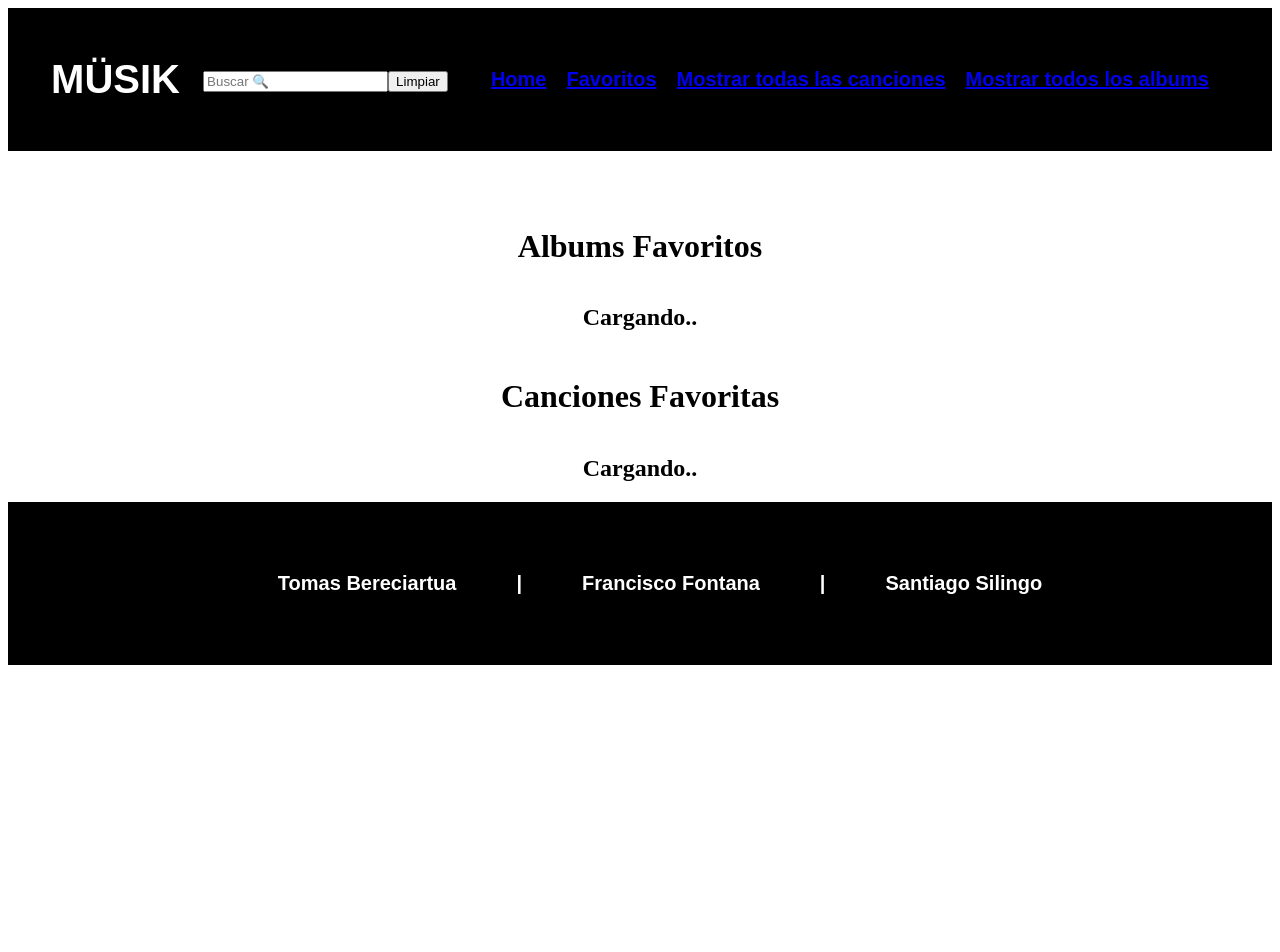
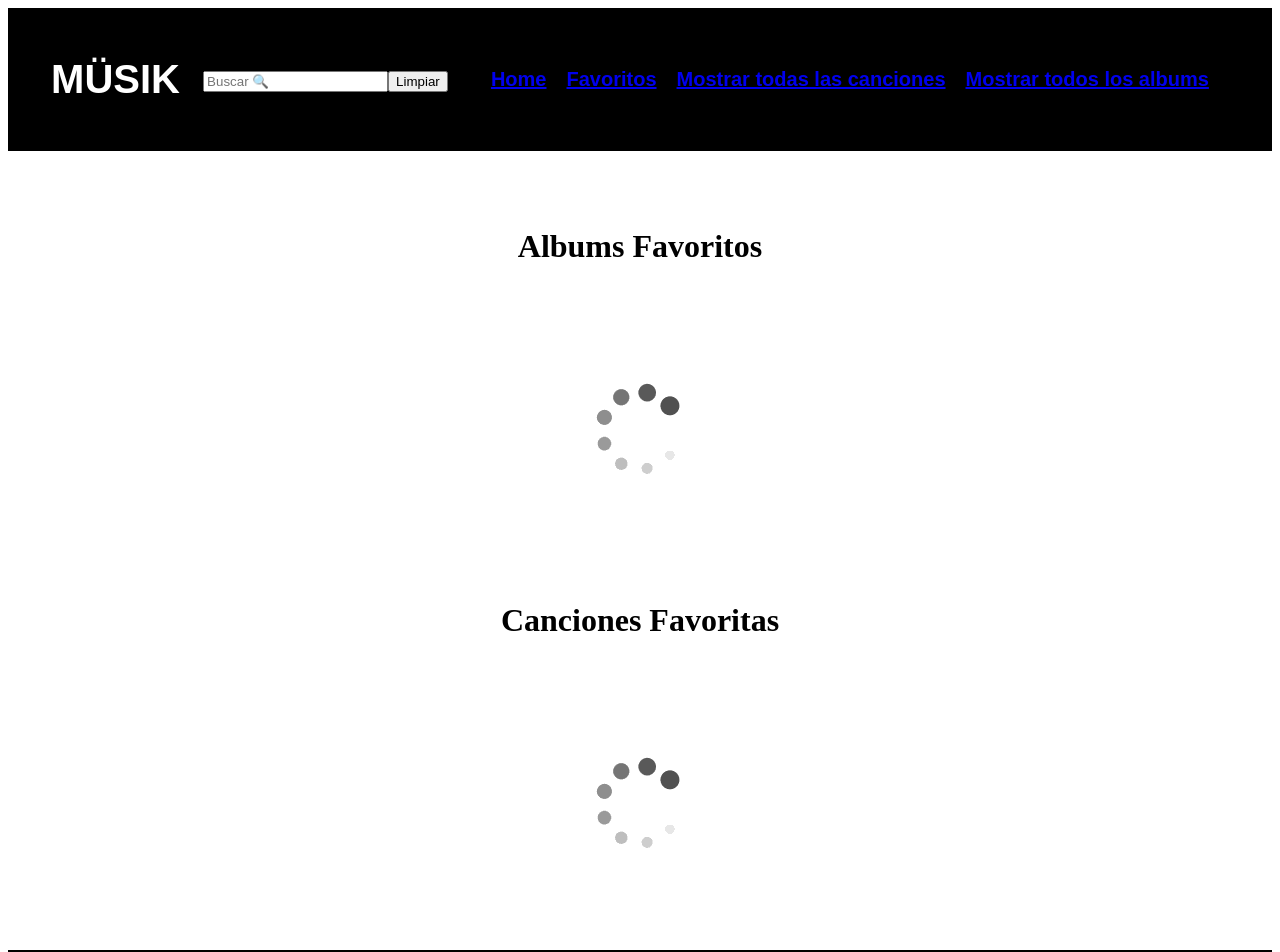
Before and after one commit to franfontana9/PRO3, a React (Create React App) app in the folder proyecto-pro3/: page /favoritos in a window 1280 px wide. Shown: the top 952 px of the page. Before the commit the page ends 800 px from the top, so only its background shows below. Built offline with nearby package versions, Linux system fonts and the light colour scheme.

Commit message:
loader a fav

```diff
--- a/proyecto-pro3/src/screens/Favoritos/Favoritos.js
+++ b/proyecto-pro3/src/screens/Favoritos/Favoritos.js
@@ -43,7 +43,7 @@ class Favoritos extends Component {
                 <h2 className="favoritos__title">Albums Favoritos</h2>
                 {
                     this.state.album.length <= 0 ?
-                    <h1>Cargando..</h1> :
+                    <img className="notFoundImg" src="../../img/loader.gif"></img> :
                     this.state.album.map(album =>
                         <article className="favoritos__article">
                             <CardAlbums info={album} />
@@ -52,7 +52,7 @@ class Favoritos extends Component {
                 <h2 className="favoritos__title">Canciones Favoritas</h2>
                 {
                     this.state.track.length <= 0 ?
-                    <h1>Cargando..</h1> :
+                    <img className="notFoundImg" src="../../img/loader.gif"></img> :
                     this.state.track.map(track =>
                         <article className="favoritos__article">
                             <CardCanciones info={track} />
```
